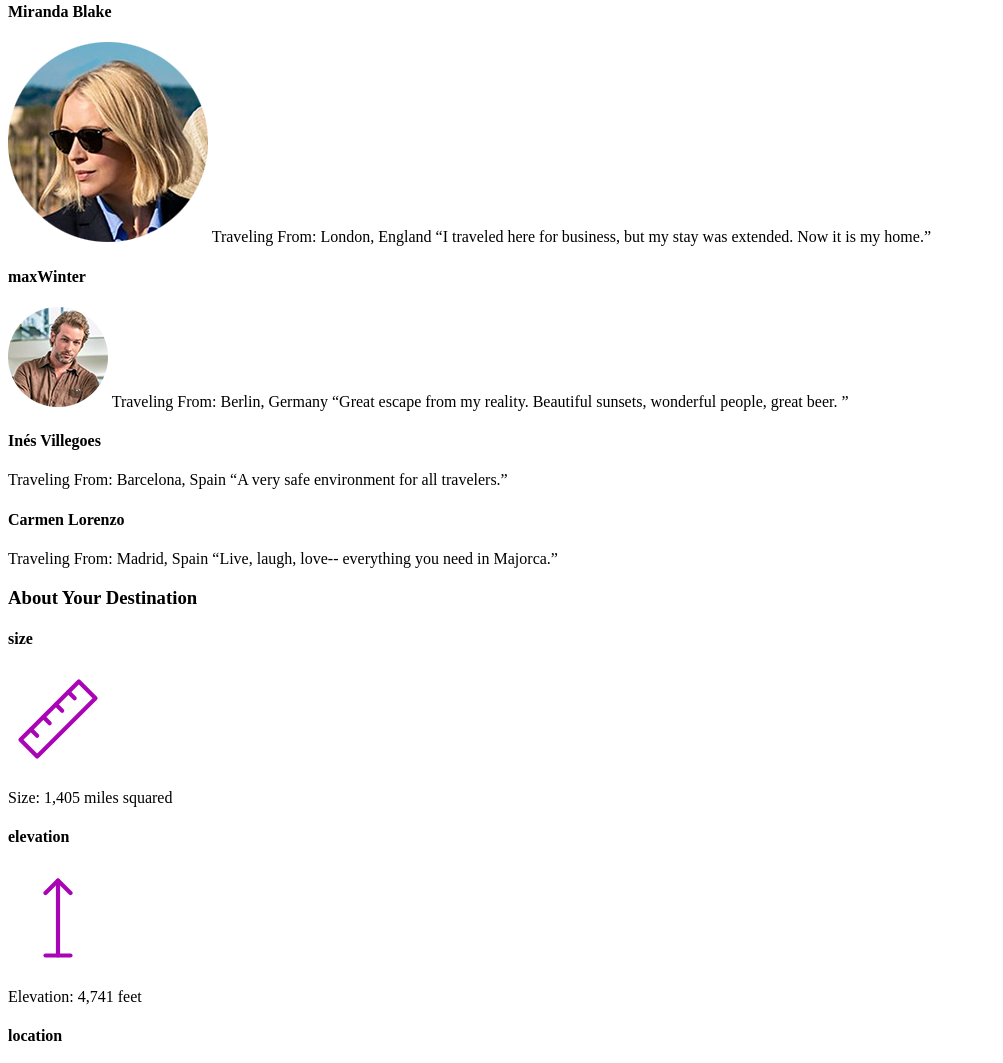
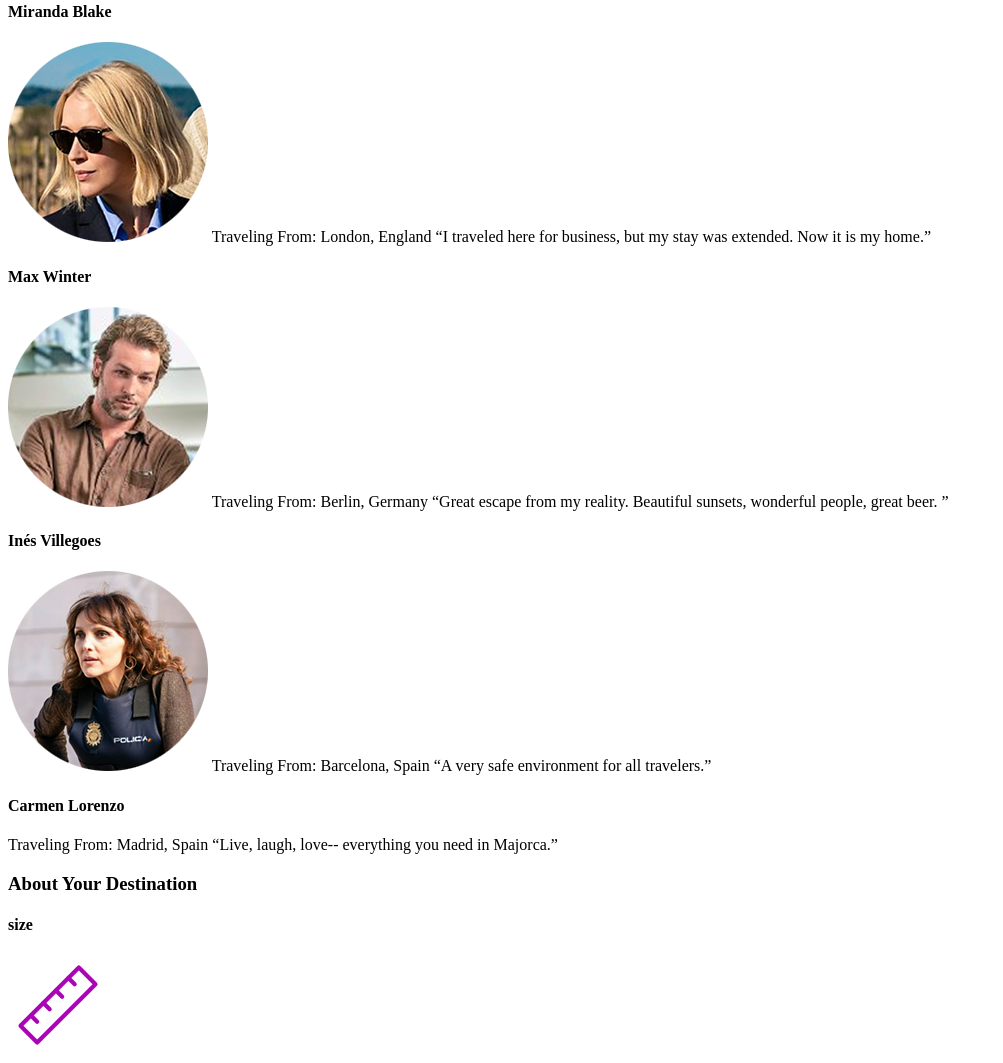
Before and after one commit to ericafor/wunderlust, a plain HTML site: page index.html in a window 1280 px wide. Shown: the part 1660-2723 px from the top of the page, without its empty margins (0-1003 px from the left). Drawn offline with Linux system fonts and the light colour scheme.

Commit message:
Update index.html

```diff
--- a/index.html
+++ b/index.html
@@ -155,9 +155,9 @@
     </section>
 
     <section id="maxWinter">
-        <h4>maxWinter</h4>
+        <h4>Max Winter</h4>
 
-
+        <picture>
 
         <source media="(min-width: 1024px)" srcset="images/max-winter-L.png">
 
@@ -167,6 +167,8 @@
 
             <img src="images/max-winter-S.png" alt="cove surrounded by green foliage on Majorca island">
 
+        </picture>
+
         Traveling From: Berlin, Germany
 “Great escape from my reality. Beautiful sunsets, wonderful people, great beer. ”
 
@@ -175,6 +177,19 @@
 
     <section id="inesVillegoes">
         <h4>Inés Villegoes</h4>
+
+
+        <picture>
+
+            <source media="(min-width: 1024px)" srcset="images/ines-villegoes-L.png">
+
+                <source media="(min-width: 780px)" srcset="images/ines-villegoes-M.png">
+
+                <source media="(min-width: 320px)" srcset="images/ines-villegoes-S.png">
+
+                <img src="images/ines-villegoes-S.png" alt="cove surrounded by green foliage on Majorca island">
+
+            </picture>
 
         Traveling From: Barcelona, Spain
 “A very safe environment for all travelers.”
```
